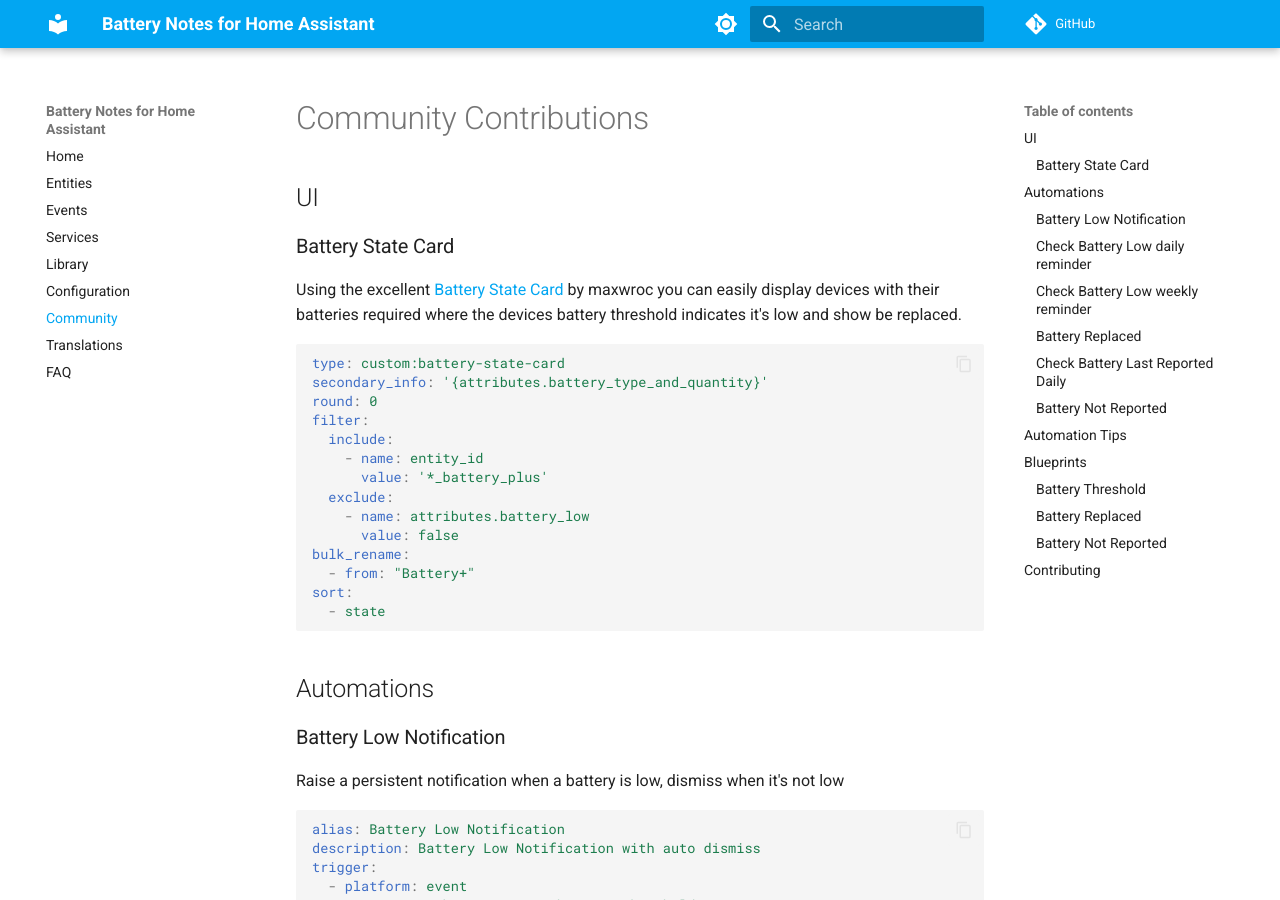
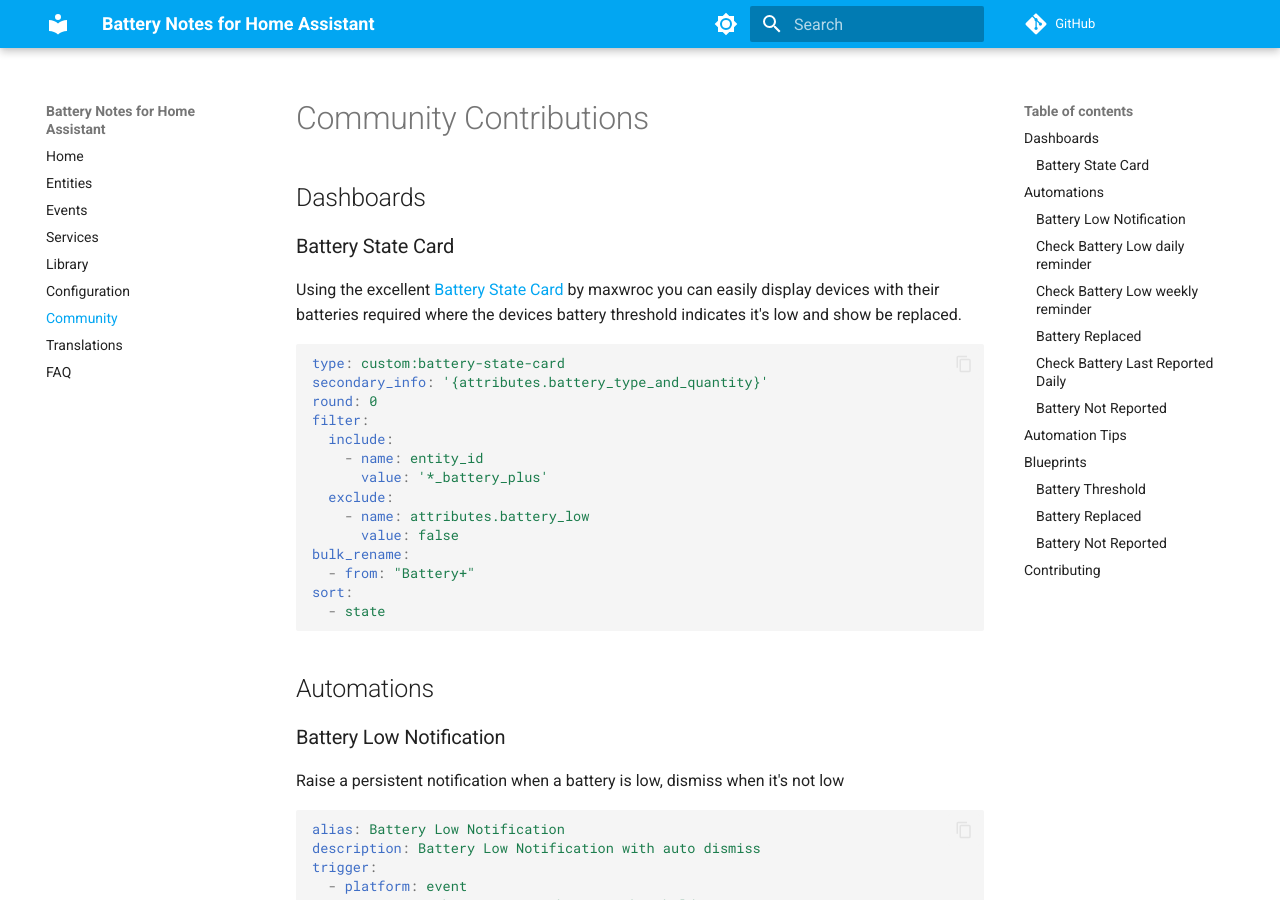
Before and after one commit to andrew-codechimp/HA-Battery-Notes, an MkDocs documentation site: the page built from docs/community.md, in a window 1280 px wide and 900 px high. Built offline with MkDocs 1.6.1 and Material for MkDocs 9.7.7, drawn with Linux system fonts in a browser that asks for light colours; comment, search, counter and statistics services are not loaded.

Commit message:
Update docs

```diff
--- a/docs/community.md
+++ b/docs/community.md
@@ -1,6 +1,6 @@
 # Community Contributions
 
-## UI
+## Dashboards
 
 ### Battery State Card
 Using the excellent [Battery State Card](https://github.com/maxwroc/battery-state-card) by maxwroc you can easily display devices with their batteries required where the devices battery threshold indicates it's low and show be replaced.
```
